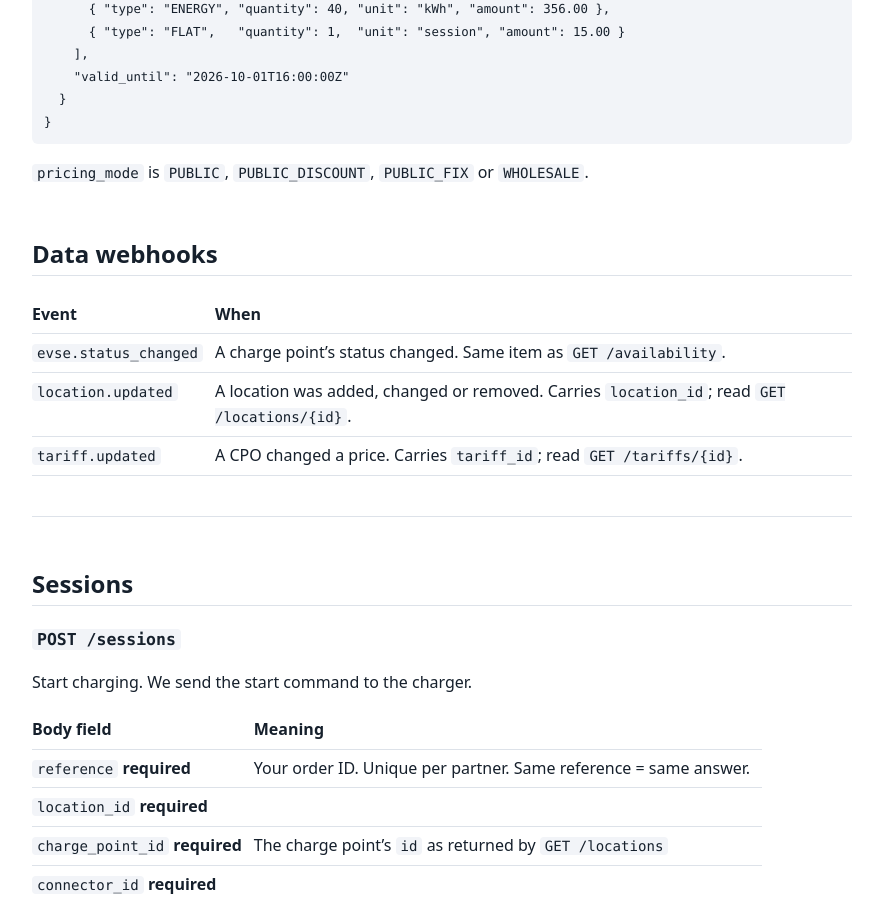
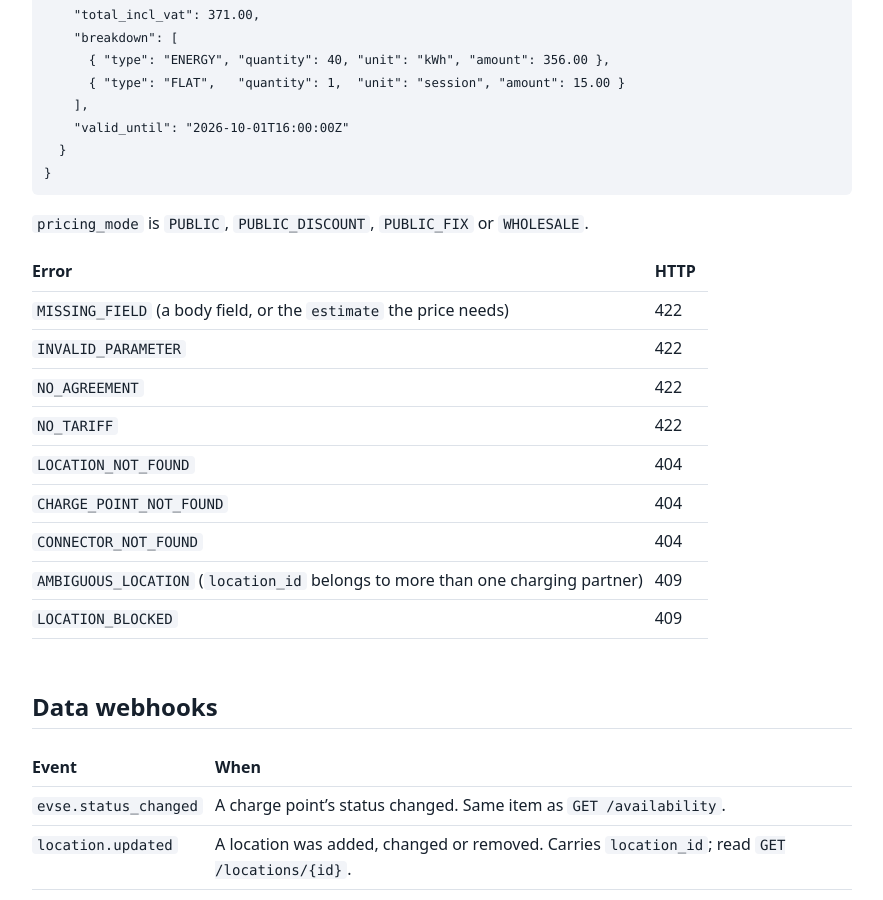
Before and after one commit to NetworkCore-AG/networkcore-documentation, a Jekyll site: the page built from dp-api/reference.md, in a window 1280 px wide and 900 px high, scrolled down 6851 px. Shown: the whole window, without its empty margins (198-1081 px from the left). Built offline with Jekyll 4.4.1, drawn with Linux system fonts in a browser that asks for light colours; our own code applies the rules of GitHub Pages for plain Markdown files; some of the changed text lies outside the part shown.

Commit message:
docs(dp-api): block errors (DP_BLOCKED, BLOCKS_UNAVAILABLE, LOCATION_BLOCKED on quotes), quotes error table

````diff
--- a/dp-api/reference.md
+++ b/dp-api/reference.md
@@ -72,7 +72,8 @@ One shape everywhere:
 ```
 
 A missing or invalid key returns `401 UNAUTHORIZED`. A read key on a write endpoint returns
-`403 FORBIDDEN`.
+`403 FORBIDDEN`. A blocked partner gets `403 DP_BLOCKED` everywhere except reading and stopping its
+sessions and `POST /payments`.
 
 ### Headers
 
@@ -322,6 +323,18 @@ What a charge will cost your driver at this connector, with your agreement appli
 
 `pricing_mode` is `PUBLIC`, `PUBLIC_DISCOUNT`, `PUBLIC_FIX` or `WHOLESALE`.
 
+| Error | HTTP |
+| --- | --- |
+| `MISSING_FIELD` (a body field, or the `estimate` the price needs) | 422 |
+| `INVALID_PARAMETER` | 422 |
+| `NO_AGREEMENT` | 422 |
+| `NO_TARIFF` | 422 |
+| `LOCATION_NOT_FOUND` | 404 |
+| `CHARGE_POINT_NOT_FOUND` | 404 |
+| `CONNECTOR_NOT_FOUND` | 404 |
+| `AMBIGUOUS_LOCATION` (`location_id` belongs to more than one charging partner) | 409 |
+| `LOCATION_BLOCKED` | 409 |
+
 ## Data webhooks
 
 | Event | When |
@@ -383,10 +396,12 @@ HTTP 201
 | `CHARGE_POINT_NOT_FOUND` | 404 |
 | `CONNECTOR_NOT_FOUND` | 404 |
 | `CHARGE_POINT_OCCUPIED` | 409 |
+| `AMBIGUOUS_LOCATION` (`location_id` belongs to more than one charging partner) | 409 |
 | `LOCATION_BLOCKED` | 409 |
 | `REQUEST_IN_PROGRESS` | 409 |
 | `TOKEN_ERROR` (driver could not be authorized at the charging partner) | 502 |
 | `SESSION_START_FAILED` | 502 |
+| `BLOCKS_UNAVAILABLE` (could not check whether the charge point is blocked, retry shortly) | 503 |
 
 ### `GET /sessions/{id}`
 
````
